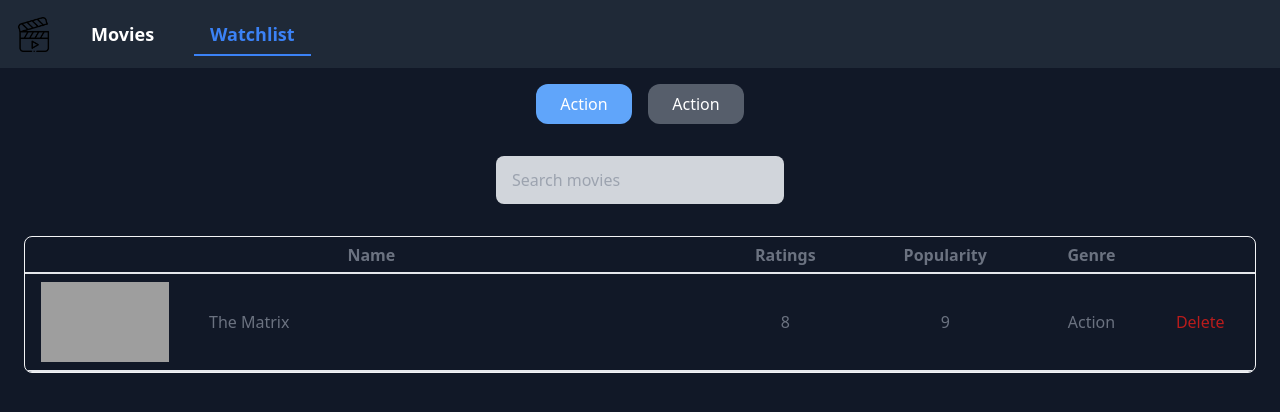
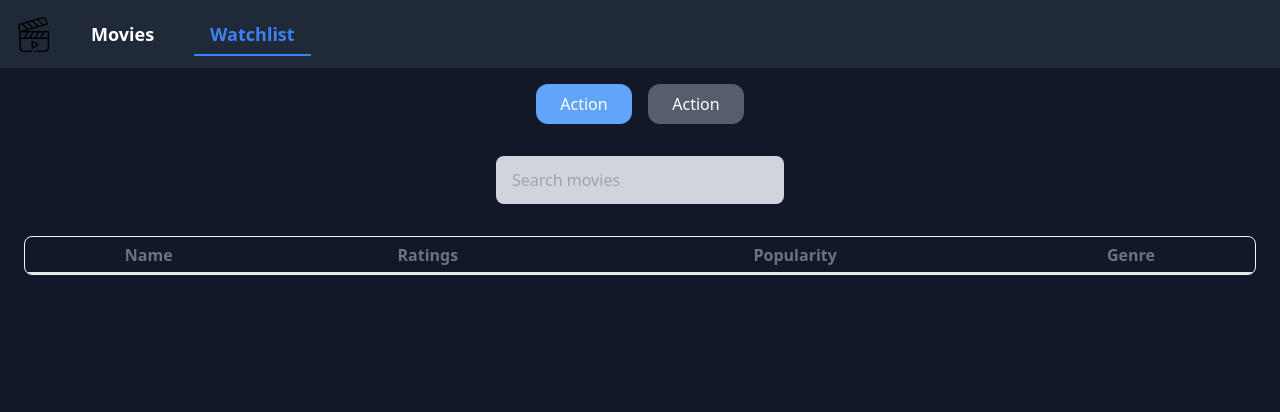
Before and after one commit to Ashutoshupadhyay23/MovieSphere, a React (Vite) app: page /watchlist in a window 1280 px wide. Shown: the top 412 px of the page. Built offline with nearby package versions, Linux system fonts and the light colour scheme; grey boxes are pictures that could not be loaded.

Commit message:
worked on popolating and setting the data in watchlist component and localstorage

```diff
--- a/src/App.jsx
+++ b/src/App.jsx
@@ -1,4 +1,4 @@
-import { useState } from 'react'
+import { useEffect, useState } from 'react'
 import './App.css'
 import Navbar from './components/navbar/index'
 import { Banner, Movies, Watchlist } from './components/index'
@@ -9,6 +9,7 @@ function App() {
 
   let handleAddToWatchlist = (movieObj) => {
     let newWatchlist = [...watchlist, movieObj]
+    localStorage.setItem('movieLists', JSON.stringify(newWatchlist))
     setWatchList(newWatchlist)
     console.log(newWatchlist);
   }
@@ -21,6 +22,14 @@ function App() {
     setWatchList(filteredWatchlist)
     console.log(filteredWatchlist);
   }
+
+  useEffect(() => {
+    let moviesFromLocalStorage = localStorage.getItem('movieLists')
+    if(!moviesFromLocalStorage) {
+      return
+    }
+    setWatchList(JSON.parse(moviesFromLocalStorage))
+  }, [])
 
   return (
     <>
@@ -41,7 +50,16 @@ function App() {
               </>
             }
           />
-          <Route path='/watchlist' element={ < Watchlist /> } />
+
+          <Route
+            path='/watchlist'
+            element={
+              < Watchlist
+                watchlist={watchlist}
+              />
+            }
+          />
+
         </Routes>
       </BrowserRouter>
 
--- a/src/components/watchlist/Watchlist.jsx
+++ b/src/components/watchlist/Watchlist.jsx
@@ -1,6 +1,6 @@
 import React from 'react'
 
-const Watchlist = () => {
+const Watchlist = ({watchlist}) => {
   return (
     <>
 
@@ -29,22 +29,29 @@ const Watchlist = () => {
           </thead>
 
           <tbody>
+
+            {watchlist.map((movieObj) => {
+              return (
                   <tr className='border-b-2'>
                   <td className='flex items-center px-4 py-2'>
-                <img className='h-[5rem] w-[8rem]' src={`https://images.pexels.com/photos/26793685/pexels-photo-26793685/free-photo-of-a-dog-in-a-field.jpeg?auto=compress&cs=tinysrgb&w=600&lazy=load`} />
+                    <img className='h-[5rem] w-[8rem]' src={`https://image.tmdb.org/t/p/original/${movieObj.poster_path}`} />
 
                     <div className='mx-10'>
-                  The Matrix
+                      {movieObj.title}
                     </div>
                   </td>
 
-              <td>8</td>
-              <td>9</td>
+                  <td> {movieObj.vote_average.toFixed(1)} </td>
+                  <td> {movieObj.popularity.toFixed(2)} </td>
                   <td>Action</td>
 
                   <td className='text-red-700'>Delete</td>
 
                 </tr>
+              )
+            })}
+
+
           </tbody>
 
         </table>
```
Lines whose indentation alone changed are shown as unchanged.
